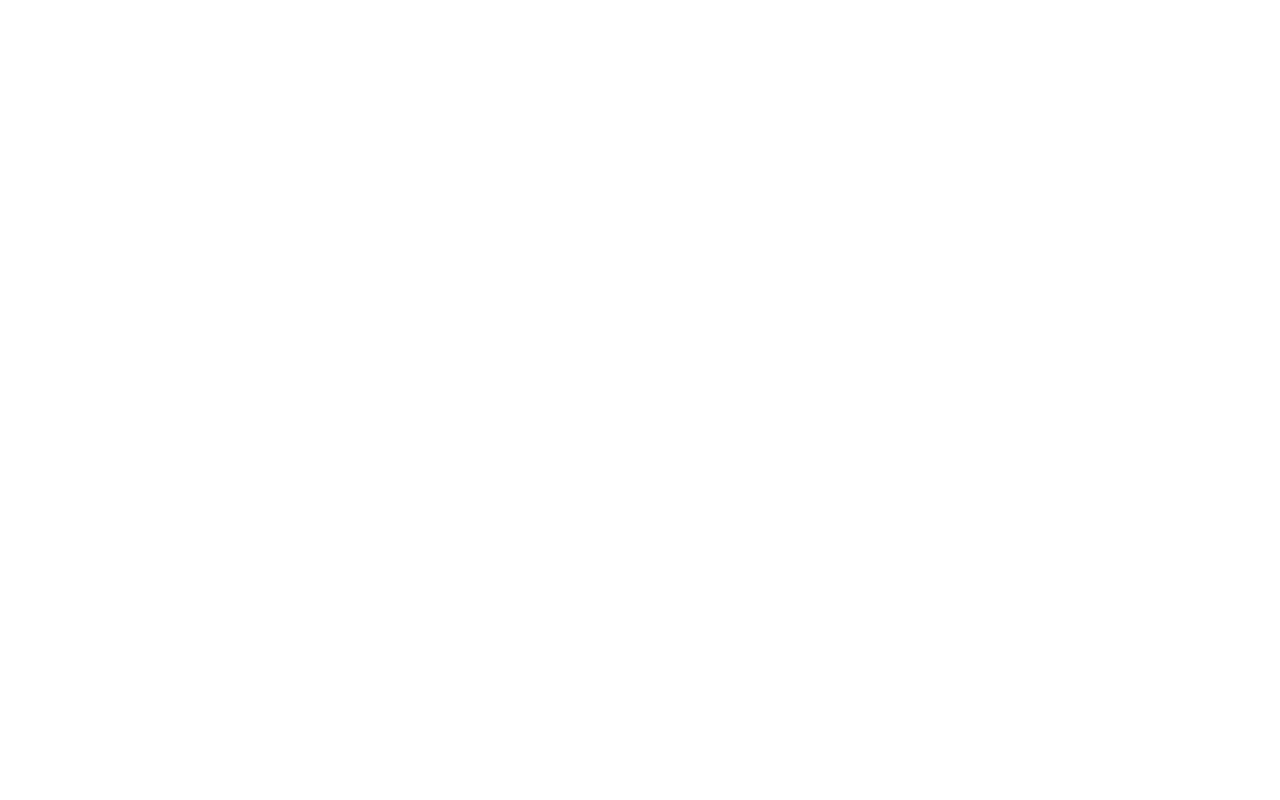
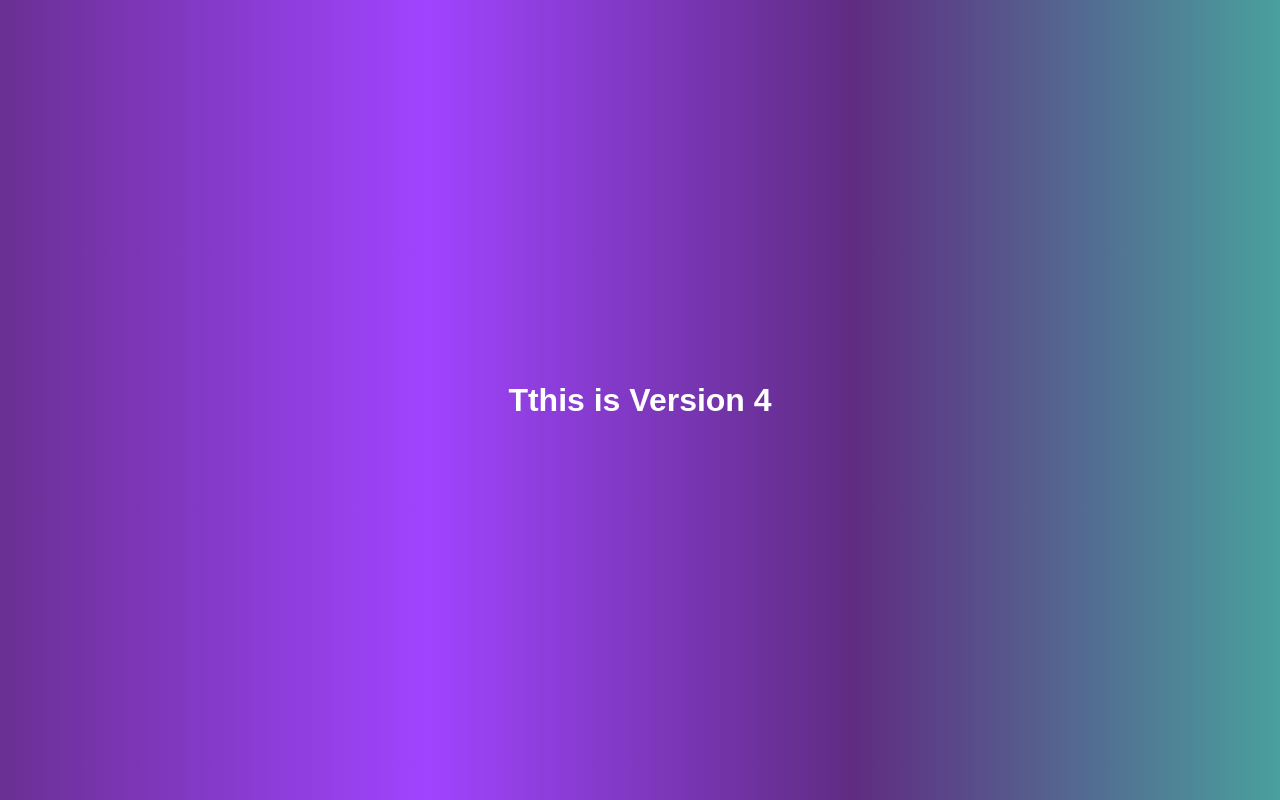
Before and after one commit to Amanv025/myrepo, a plain HTML site: page index.html in a window 1280 px wide. Drawn offline with Linux system fonts and the light colour scheme.

Commit message:
added design

```diff
--- a/index.html
+++ b/index.html
@@ -3,9 +3,11 @@
 <head>
     <meta charset="UTF-8">
     <meta name="viewport" content="width=device-width, initial-scale=1.0">
-    <title>This is v3</title>
+    <title>Document</title>
+    <link rel="stylesheet" href="styles.css">
 </head>
 <body>
+    <h1>Tthis is Version 4</h1>
 
 </body>
 </html>
--- /dev/null
+++ b/styles.css
@@ -0,0 +1,28 @@
+/* styles.css */
+body {
+    /* Set a gradient background from purple to teal */
+    background: linear-gradient(to right, #6a3093, #a044ff, #5f2c82, #49a09d);
+    font-family: Arial, sans-serif;
+    /* Sets a clean, modern font for the body text */
+    color: white;
+    /* Sets the text color to white for better contrast */
+    margin: 0;
+    /* Removes default margin */
+    padding: 0;
+    /* Removes default padding */
+    display: flex;
+    /* Enables flexbox layout */
+    justify-content: center;
+    /* Centers content horizontally */
+    align-items: center;
+    /* Centers content vertically */
+    height: 100vh;
+    /* Makes the body take the full height of the viewport */
+}
+
+h1 {
+    font-size: 2em;
+    /* Sets the size of the header text */
+    text-align: center;
+    /* Centers the header text */
+}
```
